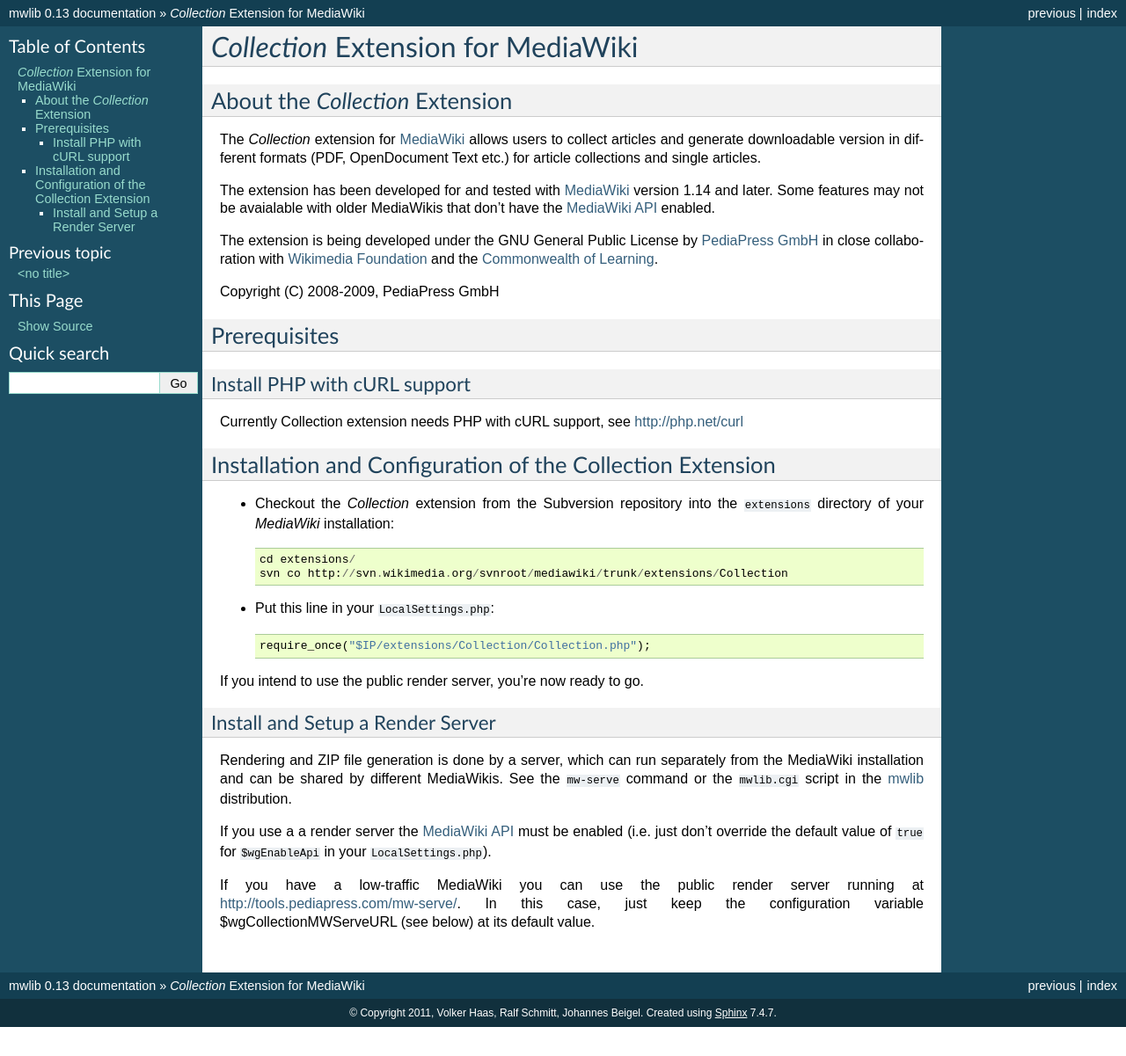
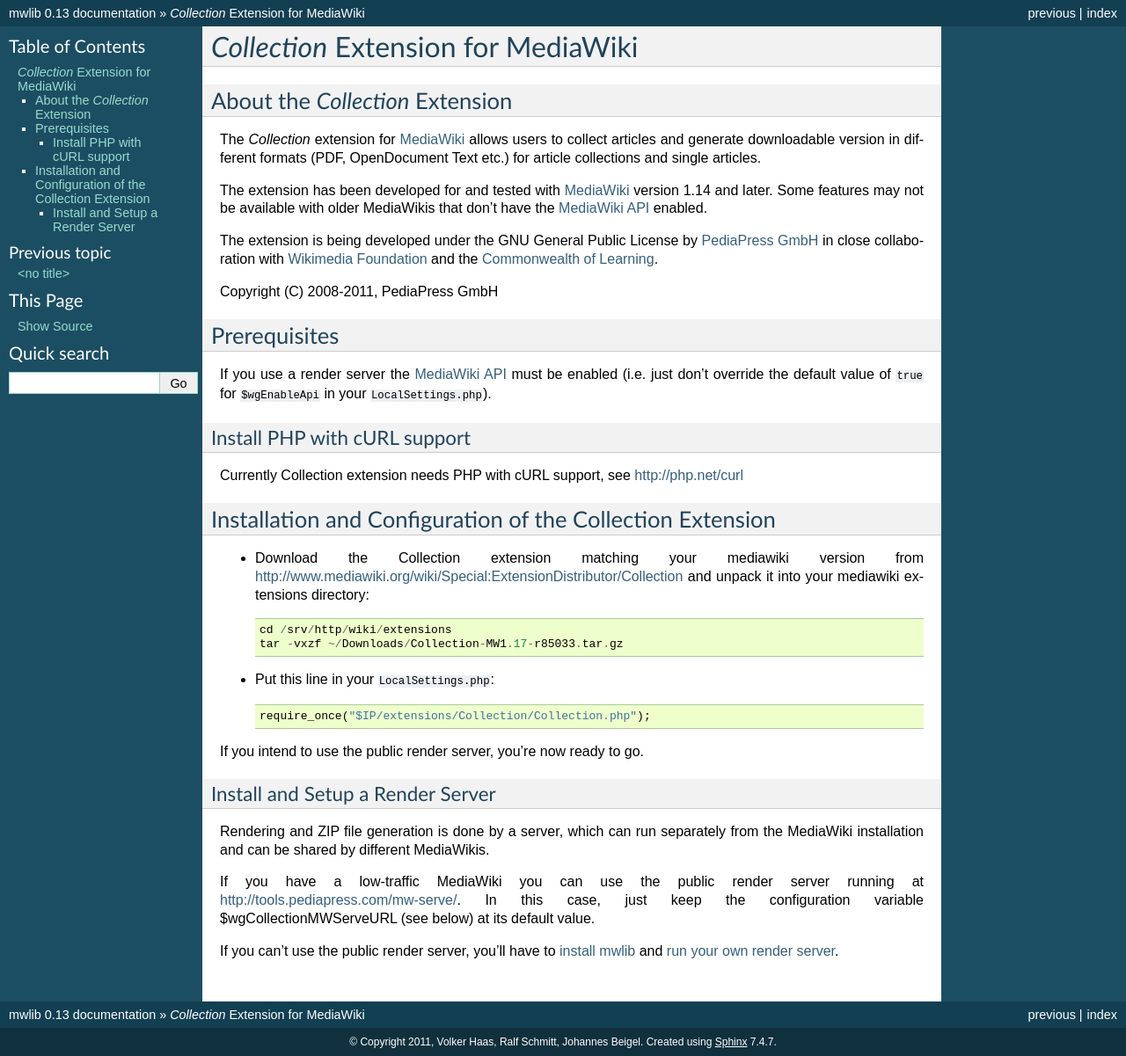
Before and after one commit to pediapress/mwlib, a Sphinx documentation site: the page built from docs/collection.rst, in a window 1280 px wide. Shown: the whole page at 88% size. Built offline with Sphinx 7.4.7, drawn with Linux system fonts in a browser that asks for light colours; before the commit the page ends 1168 px from its top, so only the background shows below that.

Commit message:
more docs, start the "Running a renderserver" section

```diff
--- a/docs/collection.rst
+++ b/docs/collection.rst
@@ -10,17 +10,21 @@
 for article collections and single articles.
 
 The extension has been developed for and tested with MediaWiki_ version 1.14
-and later. Some features may not be avaialable with older MediaWikis that
+and later. Some features may not be available with older MediaWikis that
 don't have the `MediaWiki API`_ enabled.
 
 The extension is being developed under the GNU General Public License by
 `PediaPress GmbH`_ in close collaboration with `Wikimedia Foundation`_
 and the `Commonwealth of Learning`_.
 
-Copyright (C) 2008-2009, PediaPress GmbH
+Copyright (C) 2008-2011, PediaPress GmbH
 
 Prerequisites
 =============
+
+If you use a render server the `MediaWiki API`_ must be enabled
+(i.e. just don't override the default value of ``true`` for
+``$wgEnableApi`` in your ``LocalSettings.php``).
 
 Install PHP with cURL support
 -----------------------------
@@ -28,16 +32,15 @@
 Currently Collection extension needs PHP with cURL support,
 see http://php.net/curl
 
-
-
 Installation and Configuration of the Collection Extension
 ==========================================================
 
-* Checkout the *Collection* extension from the Subversion repository into the
-  ``extensions`` directory of your *MediaWiki* installation::
+* Download the Collection extension matching your mediawiki version from
+  http://www.mediawiki.org/wiki/Special:ExtensionDistributor/Collection
+  and unpack it into your mediawiki extensions directory::
 
-    cd extensions/
-    svn co http://svn.wikimedia.org/svnroot/mediawiki/trunk/extensions/Collection
+    cd /srv/http/wiki/extensions
+    tar -vxzf ~/Downloads/Collection-MW1.17-r85033.tar.gz
 
 * Put this line in your ``LocalSettings.php``::
 
@@ -49,19 +52,19 @@
 Install and Setup a Render Server
 ---------------------------------
 
-Rendering and ZIP file generation is done by a server, which can run separately
-from the MediaWiki installation and can be shared by different MediaWikis.
-See the ``mw-serve`` command or the ``mwlib.cgi`` script in the mwlib_
-distribution.
+Rendering and ZIP file generation is done by a server, which can run
+separately from the MediaWiki installation and can be shared by
+different MediaWikis.
 
-If you use a a render server the `MediaWiki API`_ must be enabled
-(i.e. just don't override the default value of ``true`` for ``$wgEnableApi``
-in your ``LocalSettings.php``).
+If you have a low-traffic MediaWiki you can use the public render
+server running at http://tools.pediapress.com/mw-serve/. In this case,
+just keep the configuration variable $wgCollectionMWServeURL (see
+below) at its default value.
 
-If you have a low-traffic MediaWiki you can use the public render server running
-at http://tools.pediapress.com/mw-serve/. In this case, just keep
-the configuration variable $wgCollectionMWServeURL (see below) at its default
-value.
+If you can't use the public render server, you'll have to
+:ref:`install mwlib <mwlib-install>` and
+:ref:`run your own render server <mwlib-renderserver>`.
+
 
 .. _mwlib: http://code.pediapress.com/wiki/wiki/mwlib
 .. _MediaWiki: http://www.mediawiki.org/
--- a/docs/index.rst
+++ b/docs/index.rst
@@ -13,11 +13,11 @@
 
    basics
    installation
+   renderserver
    commands
    internals
    changelog
    collection
-
 
 
 Indices and tables
```
Also changed, not shown: docs/renderserver.rst (added, +37 -0 lines).
